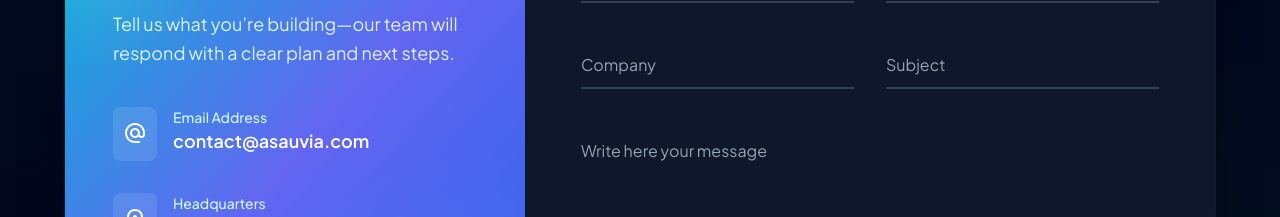
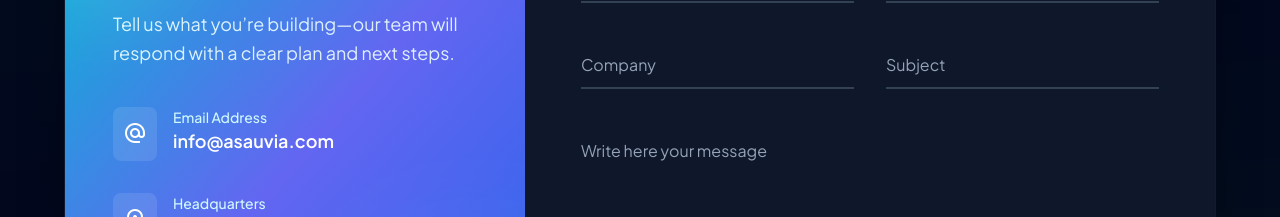
Before and after one commit to asauvia/asauvia-new-website, a React (Vite) app: page / in a window 1280 px wide. Shown: the part 5020-5237 px from the top of the page. Built offline with nearby package versions, Linux system fonts and the light colour scheme.

Commit message:
Update Contact.jsx

```diff
--- a/src/components/Contact.jsx
+++ b/src/components/Contact.jsx
@@ -75,7 +75,7 @@
                   </div>
                   <div>
                     <p className="text-sm text-cyan-100 font-medium">Email Address</p>
-                    <p className="text-lg font-semibold">contact@asauvia.com</p>
+                    <p className="text-lg font-semibold">info@asauvia.com</p>
                   </div>
                 </div>
 
```
